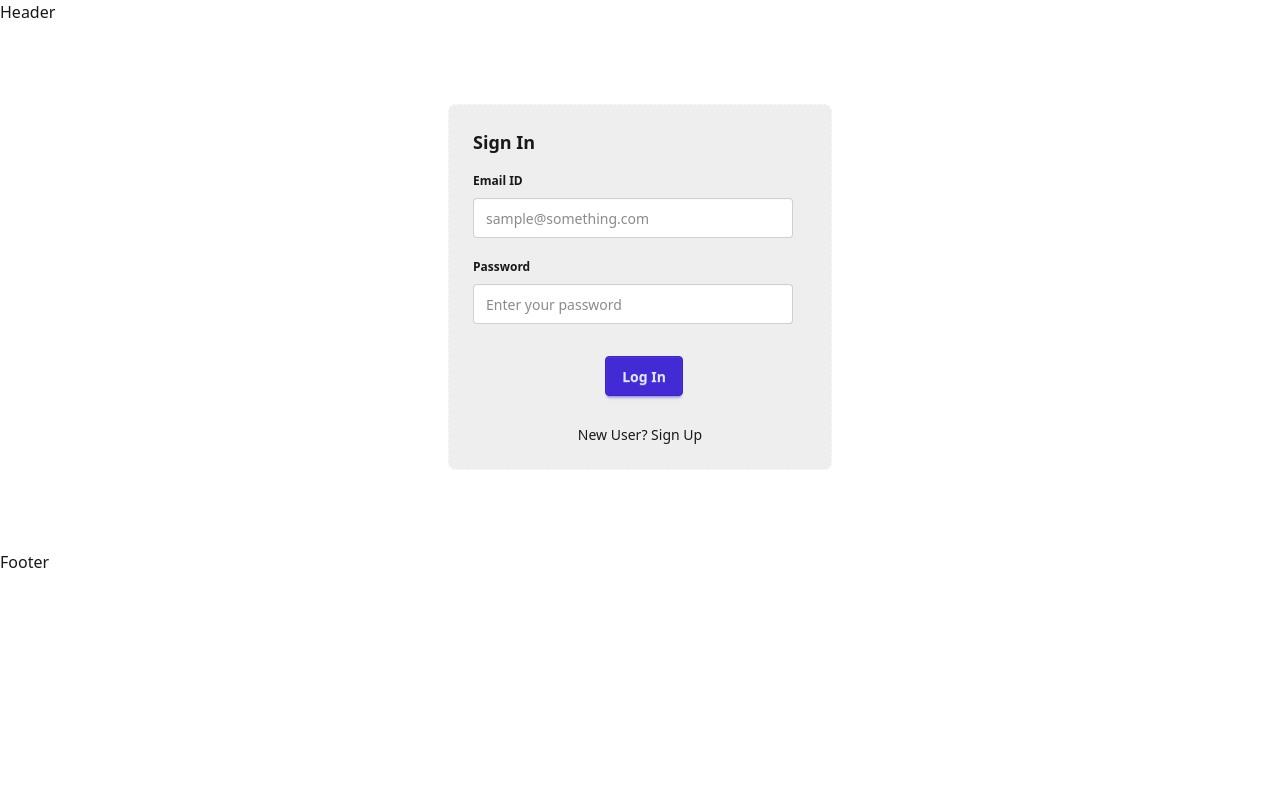
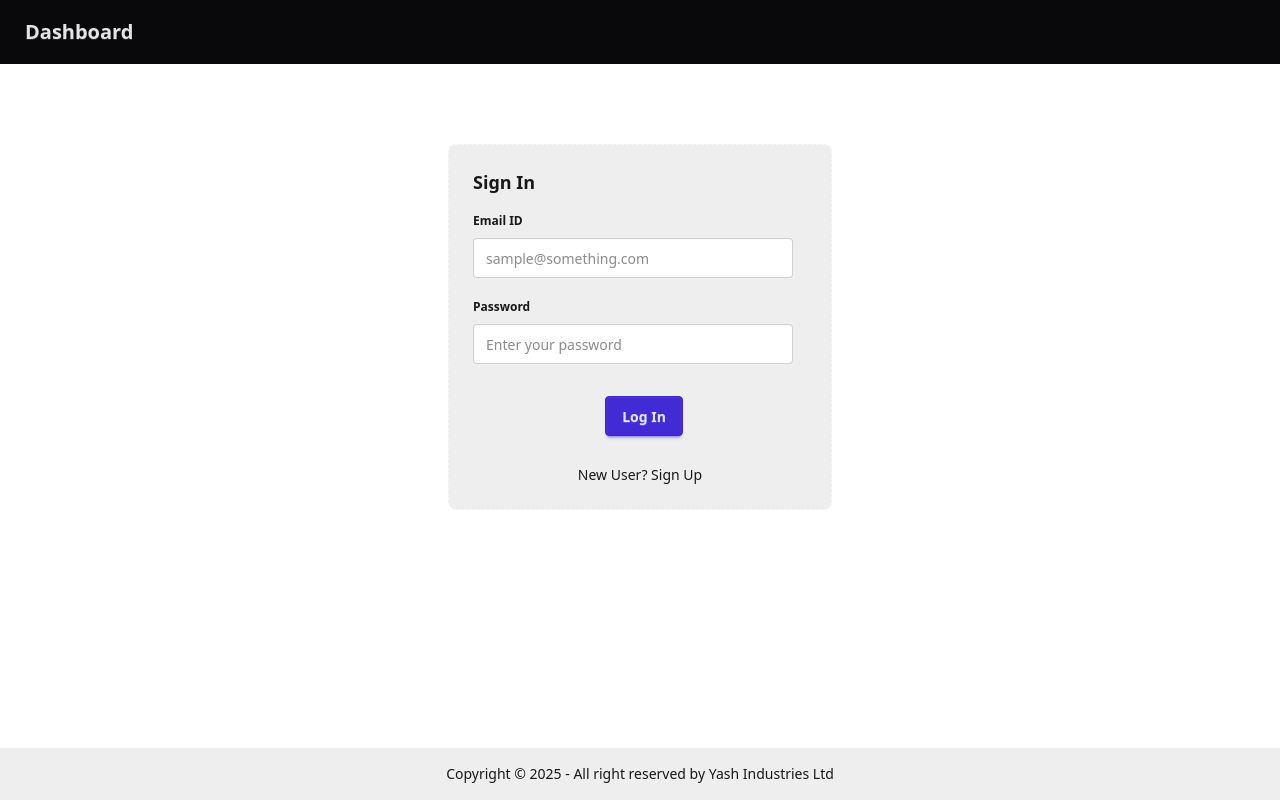
Before and after one commit to Yashwanth-CH-27/Dashboard_Frontend, a React (Vite) app: page /login in a window 1280 px wide. Built offline with nearby package versions, Linux system fonts and the light colour scheme; no server answers.

Commit message:
header and footer components

```diff
--- a/src/Components/Core.jsx
+++ b/src/Components/Core.jsx
@@ -1,12 +1,36 @@
-import React from 'react'
-import Profile from './Profile'
+import React from "react";
+import Profile from "./Profile";
 
-const Core  = () => {
+const Core = () => {
   return (
     <div>
-        <Profile/>
+      <div className="drawer lg:drawer-open">
+        <input id="my-drawer-3" type="checkbox" className="drawer-toggle" />
+        <div className="drawer-content flex flex-col items-center justify-center">
+          {/* Page content here */}
+          <label htmlFor="my-drawer-3" className="btn drawer-button lg:hidden">
+            Open drawer
+          </label>
+        </div>
+        <div className="drawer-side">
+          <label
+            htmlFor="my-drawer-3"
+            aria-label="close sidebar"
+            className="drawer-overlay"
+          ></label>
+          <ul className="menu bg-base-200 min-h-full w-80 p-4">
+            {/* Sidebar content here */}
+            <li>
+              <a>Sidebar Item 1</a>
+            </li>
+            <li>
+              <a>Sidebar Item 2</a>
+            </li>
+          </ul>
+        </div>
+      </div>
     </div>
-  )
-}
+  );
+};
 
-export default Core
+export default Core;
--- a/src/Components/Footer.jsx
+++ b/src/Components/Footer.jsx
@@ -1,8 +1,12 @@
-import React from 'react'
-
 const Footer = () => {
   return (
-    <div>Footer</div>
+    <div>
+        <footer className="footer sm:footer-horizontal footer-center bg-base-300 text-base-content p-4 fixed bottom-0">
+        <aside>
+            <p>Copyright © {new Date().getFullYear()} - All right reserved by Yash Industries Ltd</p>
+        </aside>
+        </footer>
+    </div>
   )
 }
 
--- a/src/Components/Header.jsx
+++ b/src/Components/Header.jsx
@@ -1,9 +1,13 @@
-import React from 'react'
+import React from "react";
 
-export const Header = () => {
+const Header = () => {
   return (
-    <div>Header</div>
-  )
-}
+    <div>
+      <div className="navbar bg-neutral text-neutral-content">
+        <button className="btn btn-ghost text-xl">Dashboard</button>
+      </div>
+    </div>
+  );
+};
 
-export default Header
+export default Header;
```
